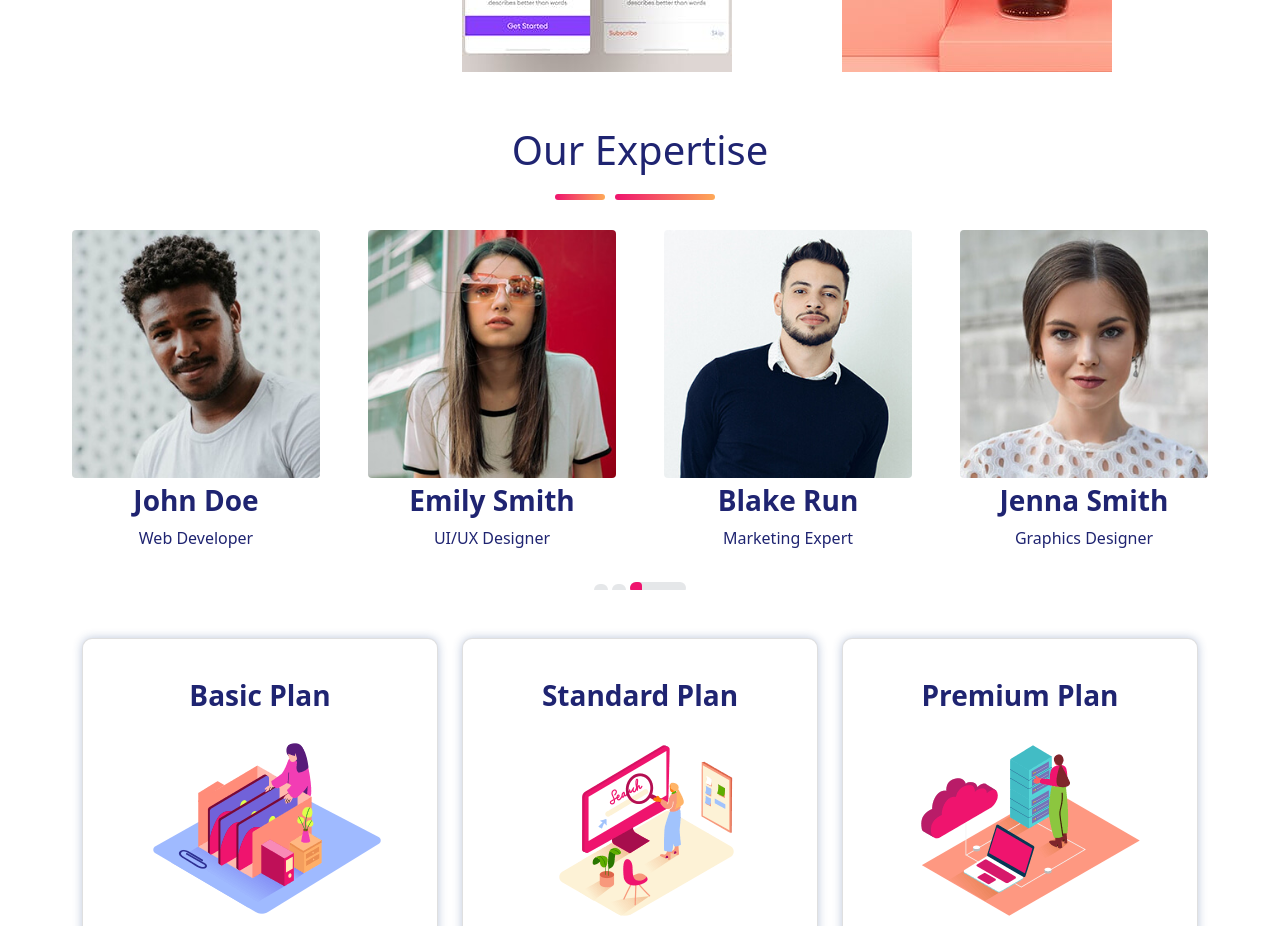
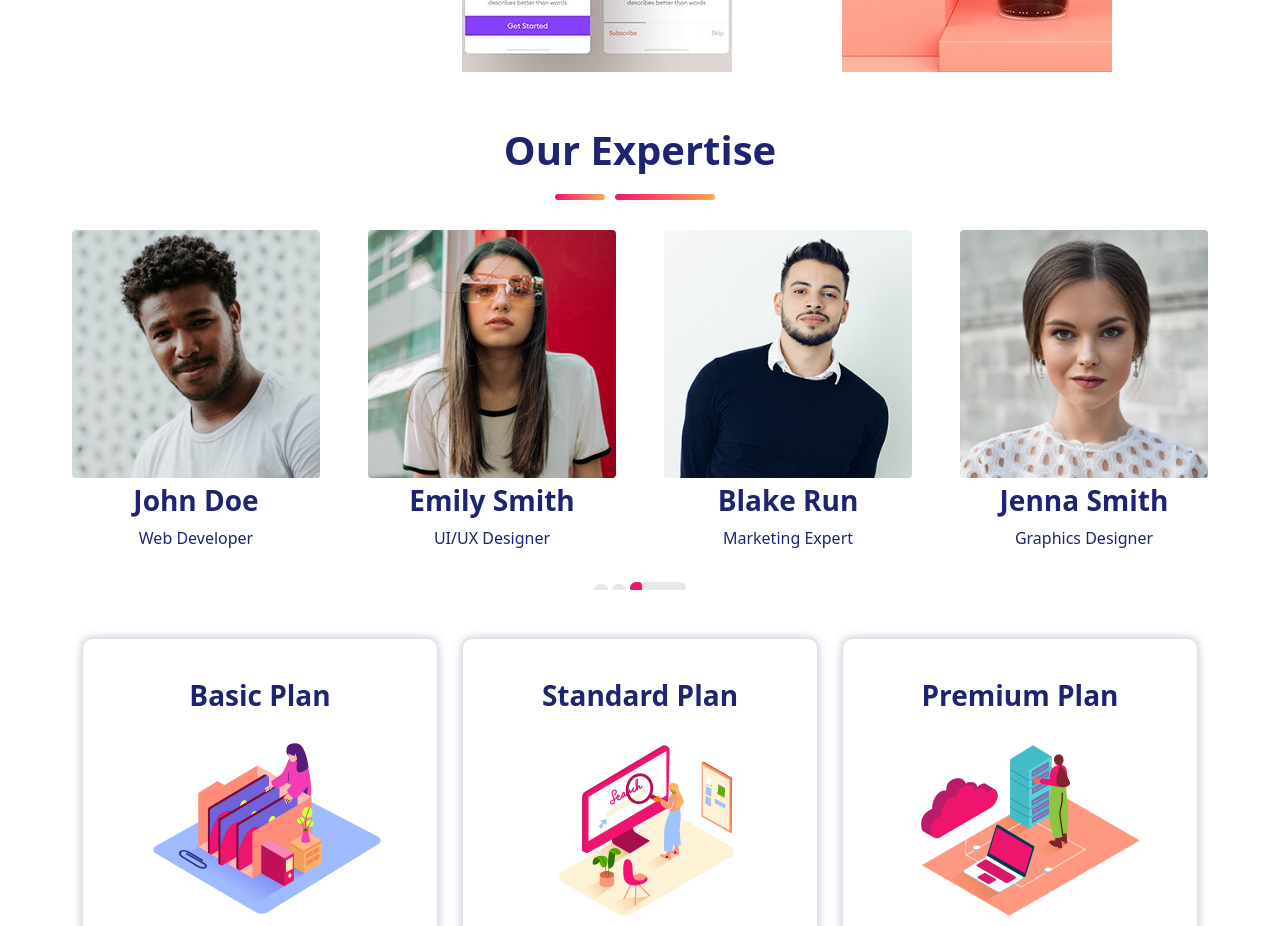
Before and after one commit to mdYeasin2001/people-choice-agency-client, a Next.js app: page / in a window 1280 px wide. Shown: the part 2180-3106 px from the top of the page. Built offline with nearby package versions, Linux system fonts and the light colour scheme.

Commit message:
our expertise added

```diff
--- a/components/home/OurExpertise/OurExpertise.js
+++ b/components/home/OurExpertise/OurExpertise.js
@@ -24,7 +24,7 @@ const OurExpertise = () => {
     return (
       <div>
         <div className="text-center">
-           <h1 className='text-primary'>Our Expertise</h1>
+           <h1 className='text-primary fw-bold'>Our Expertise</h1>
            <SectionTitleUnderline/>
         </div>
         <Slider className='slide_show mx-5 mb-5' {...settings}>
```
